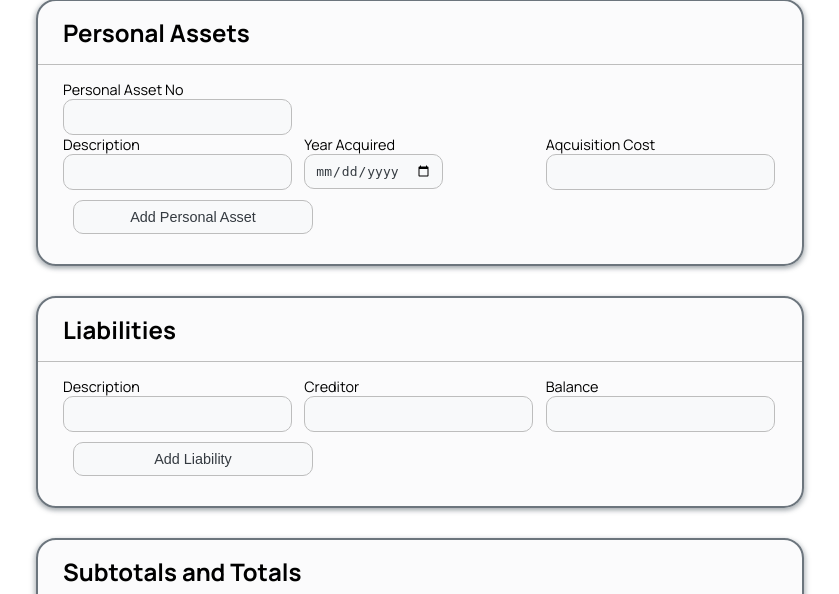
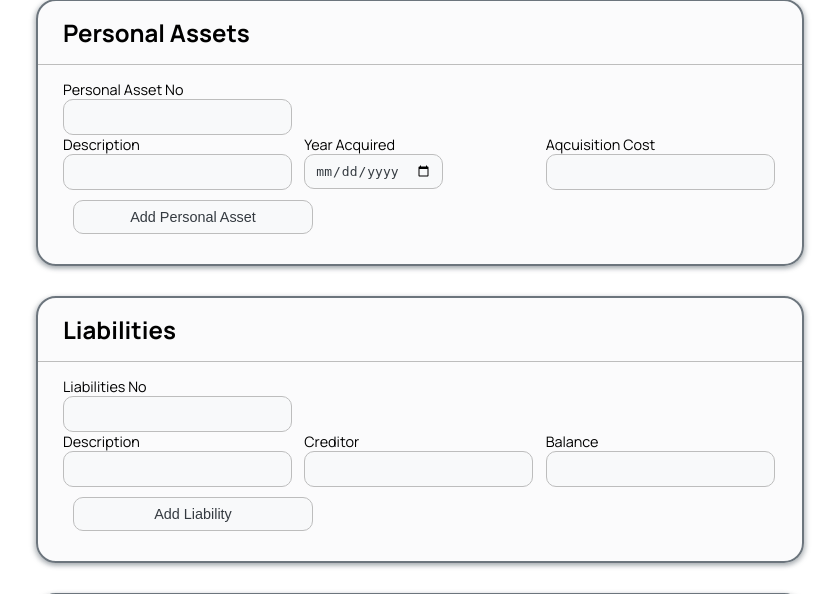
Before and after one commit to kurimiaow/SALNQUIRE, a Flask app: page /application-form in a window 1280 px wide. Shown: the part 1359-1953 px from the top of the page, without its empty margins (220-1059 px from the left). Run offline with Flask 3, Linux system fonts and the light colour scheme; data that the repository does not hold is empty.

Commit message:
Update appForm.html

```diff
--- a/templates/appForm.html
+++ b/templates/appForm.html
@@ -237,22 +237,29 @@
         <h1 class="section-title">Liabilities</h1>
     </div>
     <div class="all-inputs-container">
-        <!-- Grid for Liabilities Fields -->
+        <!-- Liabilities No Field -->
+        <div class="input-box">
+            <label for="liabilities_row_no" class="input-label">Liabilities No</label>
+            <br>
+            <input type="text"  name="liabilities_row_no[]">
+        </div>
+
+        <!-- Grid for Other Liabilities Fields -->
         <div class="grid-inputs-container liabilities-fields">
             <div class="input-box">
                 <label for="liability_desc" class="input-label">Description</label>
                 <br>
-                <input type="text" name="liabilities_desc[]" required>
+                <input type="text"  name="liabilities_desc[]">
             </div>
             <div class="input-box">
-                <label for="liability_creditor" class="input-label">Creditor</label>
+                <label for="liability_creditors" class="input-label">Creditor</label>
                 <br>
-                <input type="text" name="liabilities_creditor[]" required>
+                <input type="text"  name="liabilities_creditor[]">
             </div>
             <div class="input-box">
-                <label for="liability_balance" class="input-label">Balance</label>
+                <label for="liability_balances" class="input-label">Balance</label>
                 <br>
-                <input type="number" name="liabilities_balance[]" required>
+                <input type="number"  name="liabilities_balance[]">
             </div>
         </div>
 
@@ -262,7 +269,6 @@
         </div>
     </div>
 </section>
-
 
 
 
```
